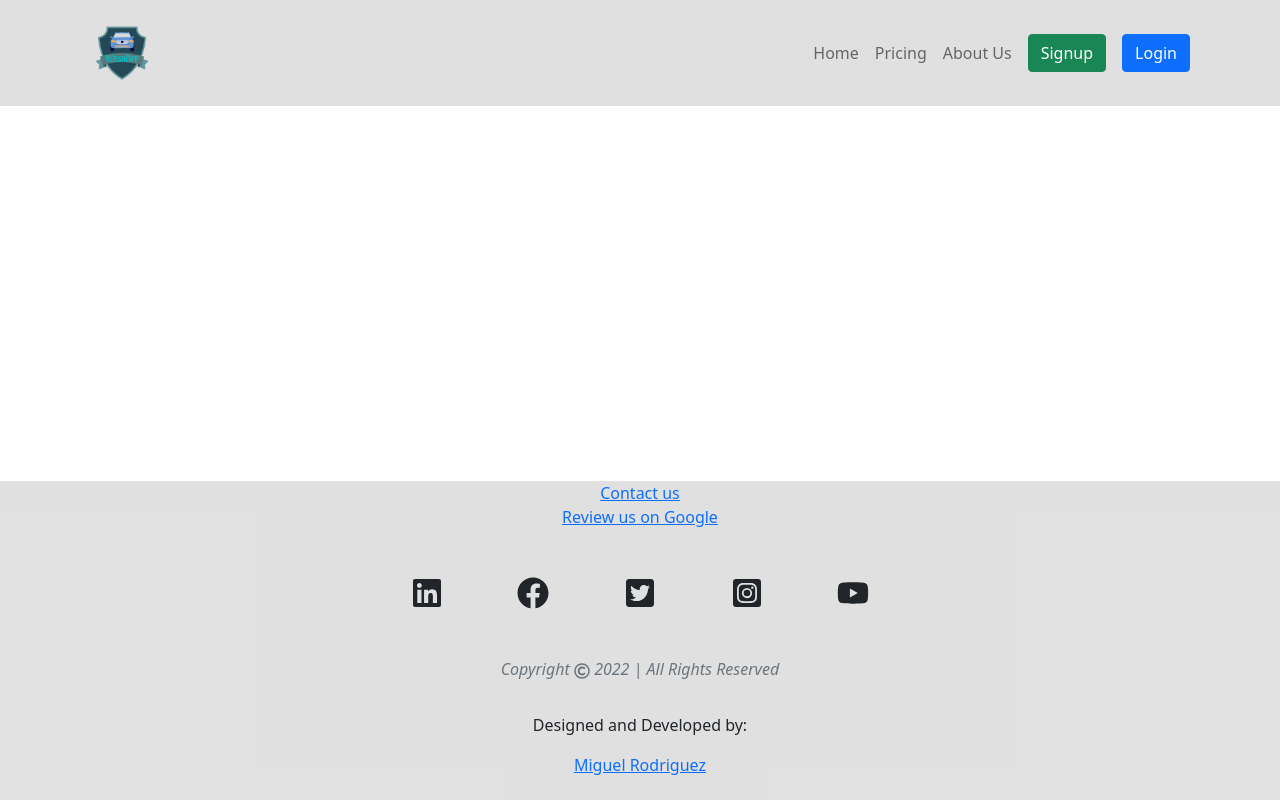
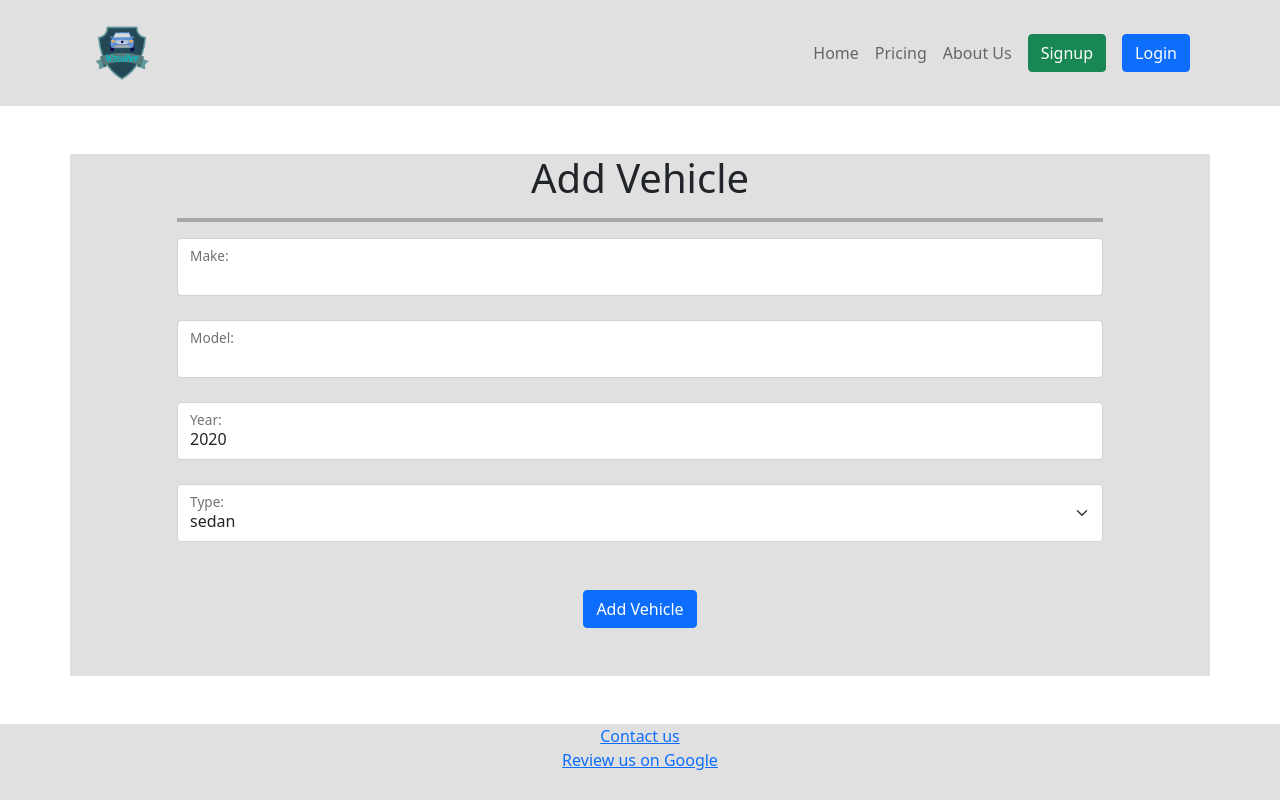
Before and after one commit to MgARL/washup_carwash, a React (Create React App) app in the folder frontend/: page /vehicle/add in a window 1280 px wide. Shown: the top 800 px of the page. Built offline with nearby package versions, Linux system fonts and the light colour scheme; no server answers.

Commit message:
Add vehicle Component Completed

```diff
--- a/frontend/src/App.tsx
+++ b/frontend/src/App.tsx
@@ -15,8 +15,10 @@ import Dashboard from "./components/Dashboard";
 import Footer from "./components/Footer";
 import Signup from "./components/Signup/Signup";
 import Login from "./components/Login";
-import Appointments from "./components/Appointmnets";
+import Appointments from "./components/Appointments";
 import Profile from "./components/Profile/Profile";
+import AddVehicle from "./components/Vehicle/AddVehicle";
+import EditVehicle from "./components/Vehicle/EditVehicle";
 
 function App() {
   const [loggedIn, setLoggedIn] = useState<boolean>(false);
@@ -50,6 +52,8 @@ function App() {
               <Route path="/login" element={<Login />} />
               <Route path="/appointments" element={<Appointments />} />
               <Route path="/profile" element={<Profile />} />
+              <Route path="/vehicle/add" element={<AddVehicle />} />
+              <Route path="/vehicle/edit/:id" element={<EditVehicle/>} />
             </Routes>
           </main>
           <Footer />
--- a/frontend/src/components/Profile/VehicleInfo.tsx
+++ b/frontend/src/components/Profile/VehicleInfo.tsx
@@ -67,7 +67,7 @@ function VehicleInfo() {
               <Row className="d-flex justify-content-center align-items-center">
                 <Col xs={12} sm={5}>
                   <RiEditLine
-                    onClick={() => navigate(`/vehicle/${vehicle.vehicle_id}`)}
+                    onClick={() => navigate(`/vehicle/edit/${vehicle.vehicle_id}`)}
                     size={"2em"}
                     className="clickable-icons edit"
                   />
--- /dev/null
+++ b/frontend/src/components/Vehicle/AddVehicle.tsx
@@ -0,0 +1,159 @@
+import { useState } from "react";
+import { useNavigate } from "react-router-dom";
+
+import Button from "react-bootstrap/Button";
+import Form from "react-bootstrap/Form";
+import Container from "react-bootstrap/Container";
+import Row from "react-bootstrap/Row";
+import Col from "react-bootstrap/Col";
+import FloatingLabel from "react-bootstrap/FloatingLabel";
+import Spinner from "react-bootstrap/Spinner";
+import Alert from 'react-bootstrap/Alert'
+
+function AddVehicle() {
+  const navigate = useNavigate();
+  const [vehicleInfo, setVehicleInfo] = useState<any>({
+    make: "",
+    model: "",
+    year: 2020,
+    type: "sedan",
+  });
+  const [loading, setLoading] = useState<boolean>(false);
+  const [errorMessage, setErrorMessage] = useState<boolean>(false);
+
+  const updateVehicleInfo = (
+    e:
+      | React.ChangeEvent<HTMLInputElement>
+      | React.ChangeEvent<HTMLSelectElement>
+  ) => {
+    setVehicleInfo((prevState: any) => {
+      return {
+        ...prevState,
+        [e.target.id]: e.target.value,
+      };
+    });
+  };
+
+  const submitVehicle = async (e: any) => {
+    e.preventDefault();
+
+    setLoading(true);
+    const response = await fetch("http://localhost:3001/vehicles/add", {
+      method: "POST",
+      headers: {
+        Authorization: `Bearer ${localStorage.getItem("token")}`,
+        "Content-Type": "application/json",
+      },
+      body: JSON.stringify(vehicleInfo),
+    });
+
+    setLoading(false);
+    if (response.status === 200) {
+      return navigate("/profile");
+    }
+    setErrorMessage(true);
+    setTimeout(() => setErrorMessage(false), 4000);
+  };
+
+  const renderError = () =>{
+    return(
+        <Alert variant="danger">Please Try Again something went wrong</Alert>
+    )
+  }
+
+  return (
+    <Container className="my-5 bg1">
+      <Row className="d-flex justify-content-center">
+        <Col xs={10}>
+          <h1>Add Vehicle</h1>
+          <hr className="thick-line" />
+        </Col>
+      </Row>
+      <Form
+        className="pb-5"
+        onSubmit={(e: any) => {
+          submitVehicle(e);
+        }}
+      >
+        <Form.Group controlId="add-vehicle">
+          <Row className="d-flex justify-content-center mb-4">
+            <Col xs={12} md={10}>
+                {errorMessage && renderError()}
+              <FloatingLabel controlId="make" label="Make:">
+                <Form.Control
+                  onChange={(e: React.ChangeEvent<HTMLInputElement>) =>
+                    updateVehicleInfo(e)
+                  }
+                  type="text"
+                  maxLength={50}
+                  value={vehicleInfo.make}
+                  required
+                />
+              </FloatingLabel>
+            </Col>
+          </Row>
+          <Row className="d-flex justify-content-center mb-4">
+            <Col xs={12} md={10}>
+              <FloatingLabel controlId="model" label="Model:">
+                <Form.Control
+                  onChange={(e: React.ChangeEvent<HTMLInputElement>) =>
+                    updateVehicleInfo(e)
+                  }
+                  type="text"
+                  maxLength={50}
+                  value={vehicleInfo.model}
+                  required
+                />
+              </FloatingLabel>
+            </Col>
+          </Row>
+          <Row className="d-flex justify-content-center mb-4">
+            <Col xs={12} md={10}>
+              <FloatingLabel controlId="year" label="Year:">
+                <Form.Control
+                  onChange={(e: React.ChangeEvent<HTMLInputElement>) =>
+                    updateVehicleInfo(e)
+                  }
+                  type="number"
+                  min={1924}
+                  max={new Date().getFullYear()}
+                  value={vehicleInfo.year}
+                  required
+                />
+              </FloatingLabel>
+            </Col>
+          </Row>
+          <Row className="d-flex justify-content-center mb-4">
+            <Col xs={12} md={10}>
+              <FloatingLabel controlId="type" label="Type:">
+                <Form.Select
+                  onChange={(e: React.ChangeEvent<HTMLSelectElement>) =>
+                    updateVehicleInfo(e)
+                  }
+                  value={vehicleInfo.type}
+                  required
+                >
+                  <option value="sedan">sedan</option>
+                  <option value="non-sedan">non-sedan</option>
+                </Form.Select>
+              </FloatingLabel>
+            </Col>
+          </Row>
+          <Row className="d-flex justify-content-center mt-5">
+            <Col xs={2}>
+              {loading ? (
+                <Spinner animation="grow" variant="primary" />
+              ) : (
+                <Button variant="primary" type="submit">
+                  Add Vehicle
+                </Button>
+              )}
+            </Col>
+          </Row>
+        </Form.Group>
+      </Form>
+    </Container>
+  );
+}
+
+export default AddVehicle;
--- /dev/null
+++ b/frontend/src/components/Vehicle/EditVehicle.tsx
@@ -0,0 +1,9 @@
+import React from 'react'
+
+function EditVehicle() {
+  return (
+    <div>EditVehicle</div>
+  )
+}
+
+export default EditVehicle
```
Also changed, not shown: frontend/src/components/Appointments.tsx (renamed from frontend/src/components/Appointmnets.tsx).
